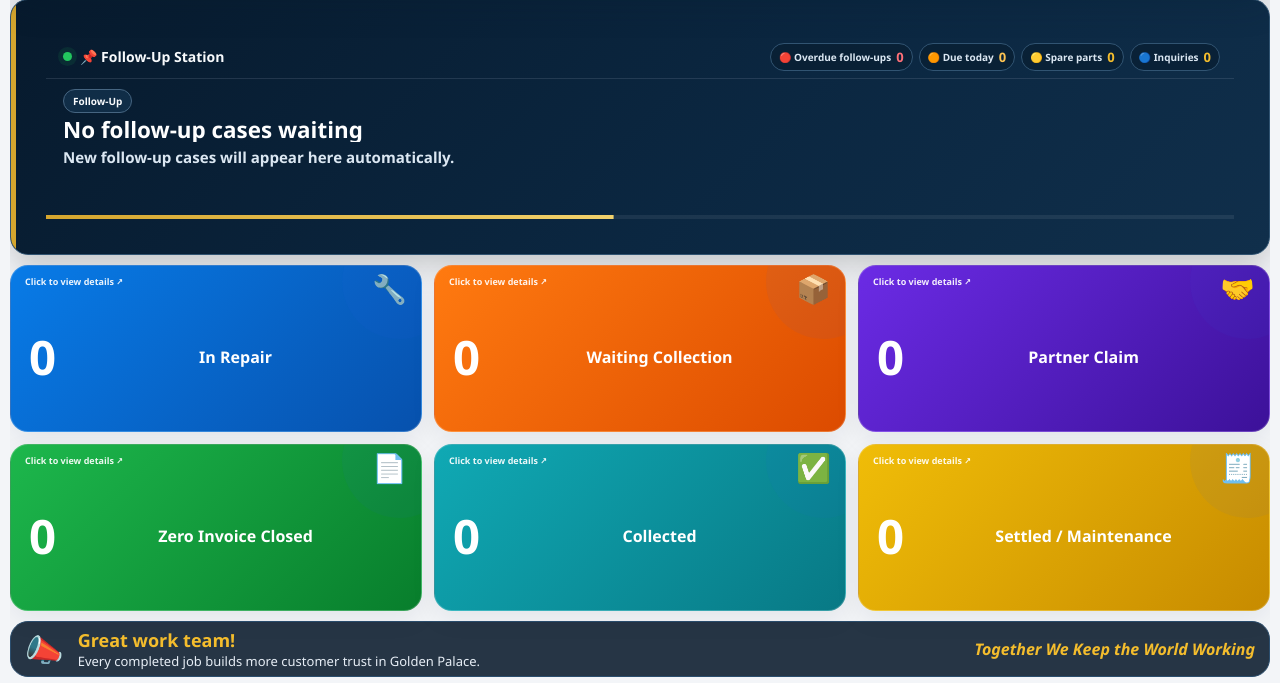
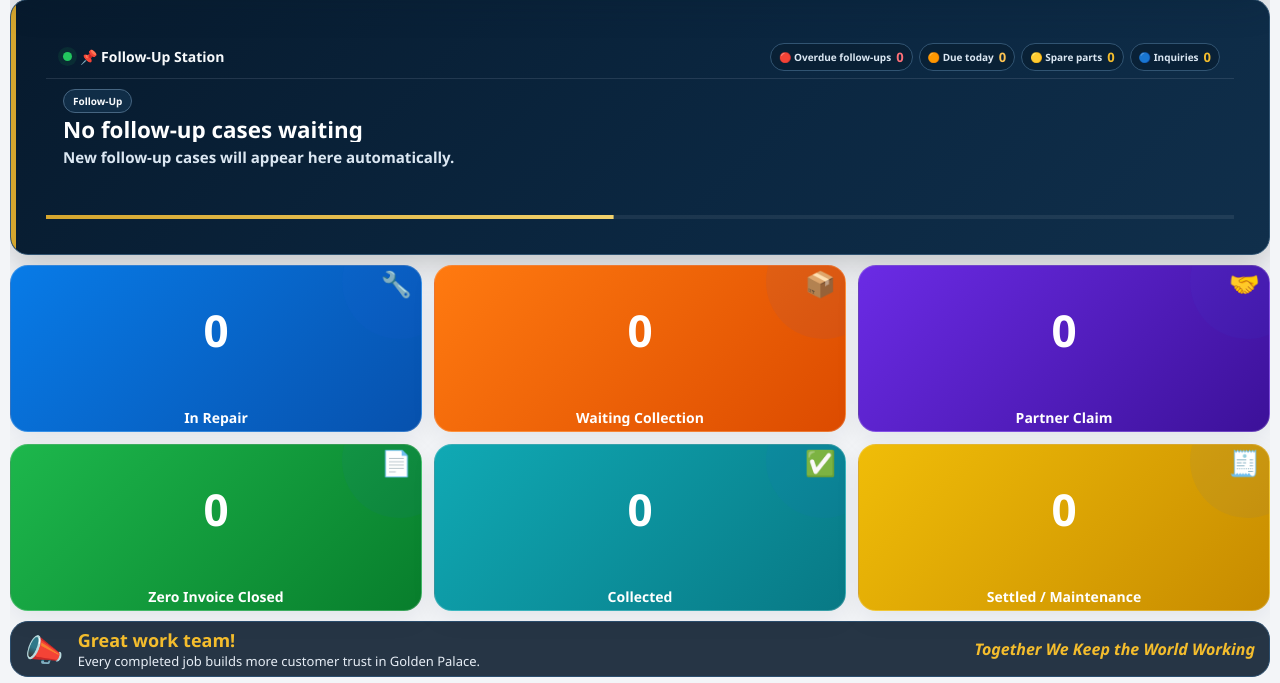
Before and after one commit to goldenpalace150-tech/gp-tools-service-tracker, a Flask app: page / in a window 1280 px wide. Shown: the part 117-800 px from the top of the page. Run offline with Flask 3, Linux system fonts and the light colour scheme; some libraries are stand-ins or nearby versions.

Commit message:
Keep TV card labels readable on short screens

```diff
--- a/templates/tv.html
+++ b/templates/tv.html
@@ -683,6 +683,116 @@
       }
     </style>
 
+
+    <!-- GP_TV_CARD_TEXT_AUTOFIT_V2 -->
+    <style id="gp-tv-card-text-autofit-v2">
+      /* Robust short-screen layout. Keep the number and Arabic/English title
+         inside every card even on old Smart-TV browsers. */
+      @media (max-height: 960px) and (min-width: 901px) {
+        body.main-view-body .workflow-card,
+        html.gp-legacy-tv body.main-view-body .workflow-card {
+          position:relative !important;
+          display:block !important;
+          overflow:hidden !important;
+          padding:0 !important;
+          min-height:0 !important;
+        }
+        body.main-view-body .workflow-card p,
+        html.gp-legacy-tv body.main-view-body .workflow-card p,
+        body.main-view-body .workflow-card .open-hint,
+        html.gp-legacy-tv body.main-view-body .workflow-card .open-hint {
+          display:none !important;
+        }
+        body.main-view-body .workflow-card .icon,
+        html.gp-legacy-tv body.main-view-body .workflow-card .icon {
+          position:absolute !important;
+          top:7px !important;
+          right:11px !important;
+          left:auto !important;
+          margin:0 !important;
+          color:#fff !important;
+          font-size:29px !important;
+          line-height:1 !important;
+          z-index:3 !important;
+        }
+        body.main-view-body .workflow-card .count,
+        html.gp-legacy-tv body.main-view-body .workflow-card .count,
+        html.gp-legacy-tv body.main-view-body .workflow-card.progress .count,
+        html.gp-legacy-tv body.main-view-body .workflow-card.collection .count,
+        html.gp-legacy-tv body.main-view-body .workflow-card.partner .count,
+        html.gp-legacy-tv body.main-view-body .workflow-card.zero .count,
+        html.gp-legacy-tv body.main-view-body .workflow-card.collected .count,
+        html.gp-legacy-tv body.main-view-body .workflow-card.partner_closed .count {
+          position:absolute !important;
+          top:29% !important;
+          left:6px !important;
+          right:6px !important;
+          width:auto !important;
+          margin:0 !important;
+          color:#fff !important;
+          font-size:54px !important;
+          line-height:.92 !important;
+          font-weight:950 !important;
+          text-align:center !important;
+          white-space:nowrap !important;
+        }
+        body.main-view-body .workflow-card h2,
+        html.gp-legacy-tv body.main-view-body .workflow-card h2 {
+          position:absolute !important;
+          left:10px !important;
+          right:10px !important;
+          bottom:7px !important;
+          width:auto !important;
+          max-width:none !important;
+          margin:0 !important;
+          padding:0 !important;
+          color:#fff !important;
+          font-size:17px !important;
+          line-height:1.05 !important;
+          font-weight:900 !important;
+          text-align:center !important;
+          white-space:nowrap !important;
+          overflow:hidden !important;
+          text-overflow:ellipsis !important;
+          direction:inherit !important;
+        }
+      }
+
+      @media (max-height: 800px) and (min-width: 901px) {
+        body.main-view-body .workflow-card .icon,
+        html.gp-legacy-tv body.main-view-body .workflow-card .icon {
+          top:5px !important;
+          right:9px !important;
+          font-size:25px !important;
+        }
+        body.main-view-body .workflow-card .count,
+        html.gp-legacy-tv body.main-view-body .workflow-card .count,
+        html.gp-legacy-tv body.main-view-body .workflow-card.progress .count,
+        html.gp-legacy-tv body.main-view-body .workflow-card.collection .count,
+        html.gp-legacy-tv body.main-view-body .workflow-card.partner .count,
+        html.gp-legacy-tv body.main-view-body .workflow-card.zero .count,
+        html.gp-legacy-tv body.main-view-body .workflow-card.collected .count,
+        html.gp-legacy-tv body.main-view-body .workflow-card.partner_closed .count {
+          top:27% !important;
+          font-size:44px !important;
+        }
+        body.main-view-body .workflow-card h2,
+        html.gp-legacy-tv body.main-view-body .workflow-card h2 {
+          bottom:5px !important;
+          font-size:14px !important;
+        }
+      }
+
+      /* Legacy TV color overrides had higher specificity than the main theme;
+         keep all card text high-contrast on the colored tiles. */
+      html.gp-legacy-tv body.main-view-body .workflow-card,
+      html.gp-legacy-tv body.main-view-body .workflow-card h2,
+      html.gp-legacy-tv body.main-view-body .workflow-card .count,
+      html.gp-legacy-tv body.main-view-body .workflow-card .icon {
+        color:#fff !important;
+      }
+    </style>
+
 </head>
 <body>
 <div class="page">
```
